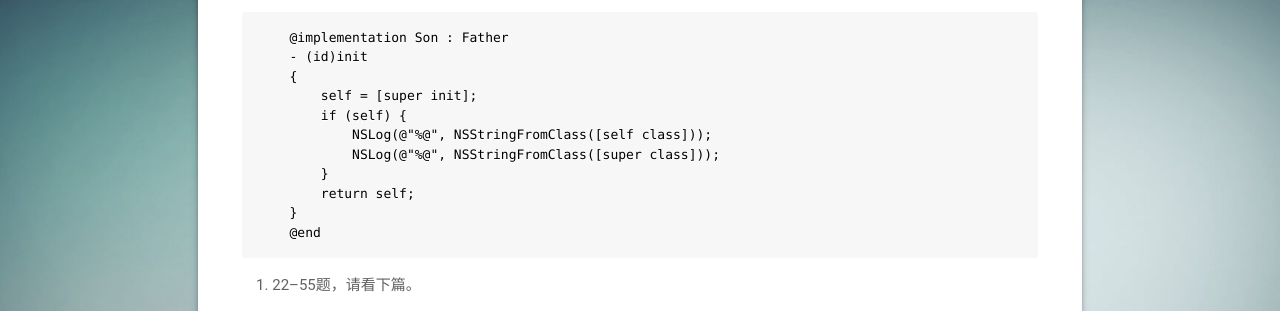
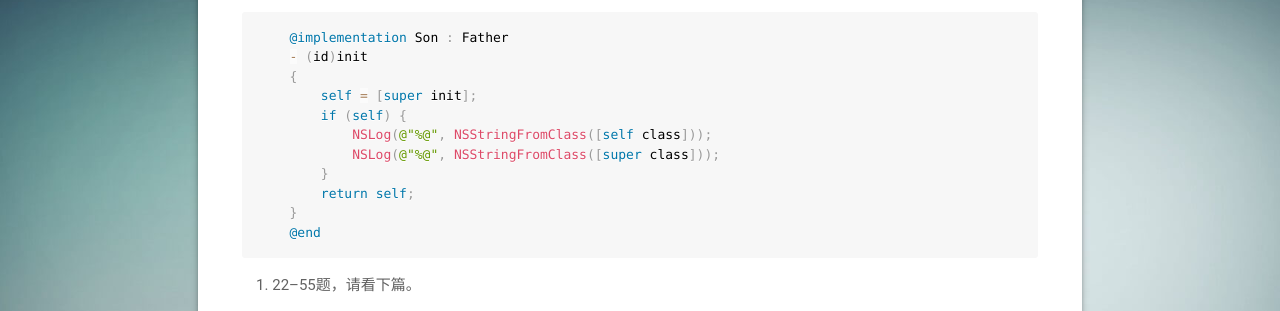
Before and after one commit to CoderSteveJones/CoderSteveJones.github.io, a plain HTML site: page 2017/05/24/《招聘一个靠谱的iOS》面试题参考答案（上）/index.html in a window 1280 px wide. Shown: the part 1610-1921 px from the top of the page. Drawn offline with Linux system fonts and the light colour scheme.

Commit message:
Site updated: 2017-05-24 15:16:15

```diff
--- a/2017/05/24/《招聘一个靠谱的iOS》面试题参考答案（上）/index.html
+++ b/2017/05/24/《招聘一个靠谱的iOS》面试题参考答案（上）/index.html
@@ -426,17 +426,17 @@
 <li><a href="https://github.com/ChenYilong/iOSInterviewQuestions/blob/master/01《招聘一个靠谱的iOS》面试题参考答案/《招聘一个靠谱的iOS》面试题参考答案（上）.md#20-一个objc对象的isa的指针指向什么有什么作用" target="_blank" rel="external">一个objc对象的isa的指针指向什么？有什么作用？</a></li>
 <li><a href="https://github.com/ChenYilong/iOSInterviewQuestions/blob/master/01《招聘一个靠谱的iOS》面试题参考答案/《招聘一个靠谱的iOS》面试题参考答案（上）.md#21-下面的代码输出什么" target="_blank" rel="external">下面的代码输出什么？</a> </li>
 </ol>
-<pre class=" language-Objective-C"><code class="language-Objective-C">    @implementation Son : Father
-    - (id)init
-    {
-        self = [super init];
-        if (self) {
-            NSLog(@"%@", NSStringFromClass([self class]));
-            NSLog(@"%@", NSStringFromClass([super class]));
-        }
-        return self;
-    }
-    @end
+<pre class=" language-objectivec"><code class="language-objectivec">    <span class="token keyword">@implementation</span> Son <span class="token punctuation">:</span> Father
+    <span class="token operator">-</span> <span class="token punctuation">(</span>id<span class="token punctuation">)</span>init
+    <span class="token punctuation">{</span>
+        <span class="token keyword">self</span> <span class="token operator">=</span> <span class="token punctuation">[</span><span class="token keyword">super</span> init<span class="token punctuation">]</span><span class="token punctuation">;</span>
+        <span class="token keyword">if</span> <span class="token punctuation">(</span><span class="token keyword">self</span><span class="token punctuation">)</span> <span class="token punctuation">{</span>
+            <span class="token function">NSLog</span><span class="token punctuation">(</span><span class="token string">@"%@"</span><span class="token punctuation">,</span> <span class="token function">NSStringFromClass</span><span class="token punctuation">(</span><span class="token punctuation">[</span><span class="token keyword">self</span> class<span class="token punctuation">]</span><span class="token punctuation">)</span><span class="token punctuation">)</span><span class="token punctuation">;</span>
+            <span class="token function">NSLog</span><span class="token punctuation">(</span><span class="token string">@"%@"</span><span class="token punctuation">,</span> <span class="token function">NSStringFromClass</span><span class="token punctuation">(</span><span class="token punctuation">[</span><span class="token keyword">super</span> class<span class="token punctuation">]</span><span class="token punctuation">)</span><span class="token punctuation">)</span><span class="token punctuation">;</span>
+        <span class="token punctuation">}</span>
+        <span class="token keyword">return</span> <span class="token keyword">self</span><span class="token punctuation">;</span>
+    <span class="token punctuation">}</span>
+    <span class="token keyword">@end</span>
 </code></pre>
 <ol>
 <li>22–55题，请看下篇。</li>
```
